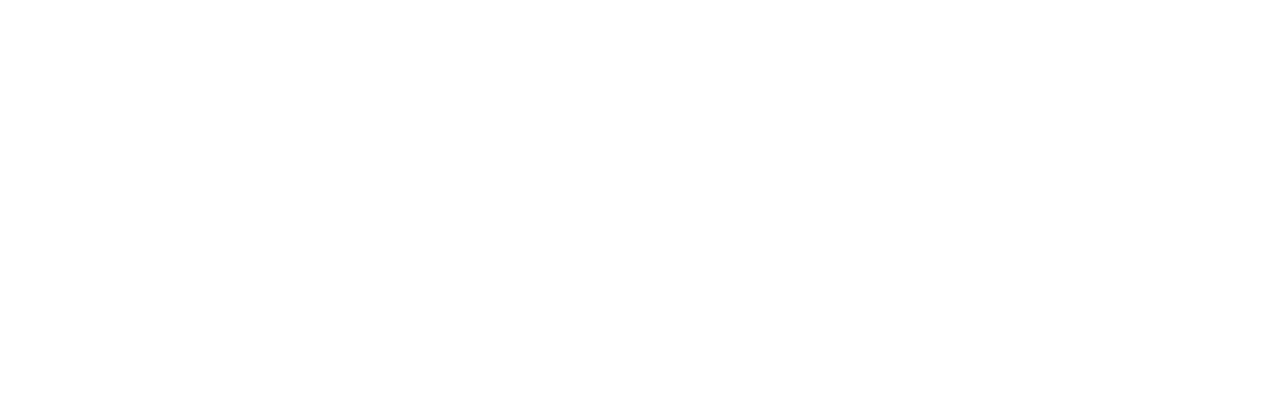
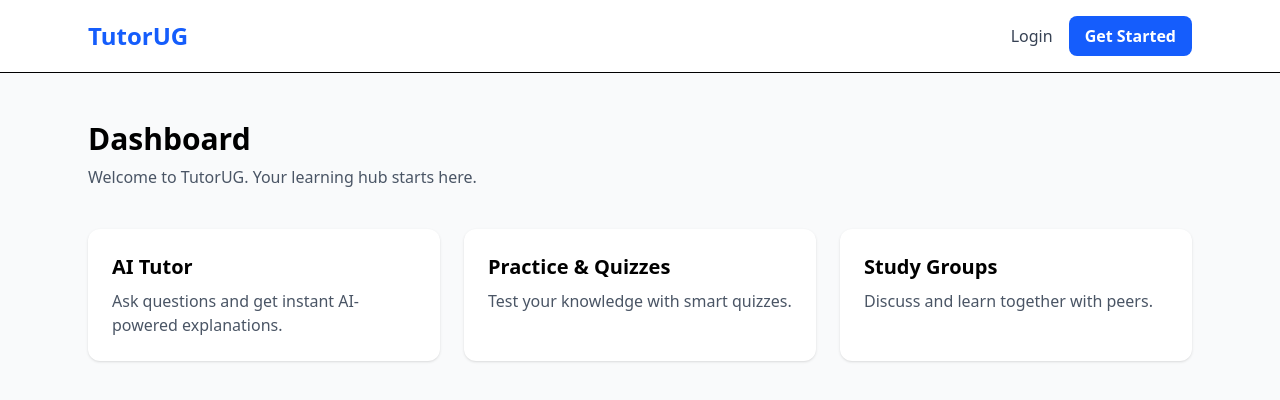
Before and after one commit to Lamboe69/TutorUG, a React app in the folder frontend/: page /dashboard in a window 1280 px wide. Before the commit this address had no page. Shown: the top 400 px of the page. Built offline with nearby package versions, Linux system fonts and the light colour scheme; the HTML template or start-up script is replaced by a standard one.

Commit message:
Temporary login redirect to dashboard

```diff
--- a/frontend/src/App.jsx
+++ b/frontend/src/App.jsx
@@ -2,6 +2,7 @@ import { Routes, Route } from "react-router-dom";
 import Landing from "./pages/Landing";
 import Login from "./pages/Login";
 import Register from "./pages/Register";
+import Dashboard from "./pages/Dashboard";
 
 export default function App() {
   return (
@@ -9,6 +10,7 @@ export default function App() {
       <Route path="/" element={<Landing />} />
       <Route path="/login" element={<Login />} />
       <Route path="/register" element={<Register />} />
+      <Route path="/dashboard" element={<Dashboard />} />
     </Routes>
   );
 }
--- a/frontend/src/pages/Dashboard.jsx
+++ b/frontend/src/pages/Dashboard.jsx
@@ -0,0 +1,55 @@
+import Navbar from "../components/Navbar";
+
+export default function Dashboard() {
+  return (
+    <div className="min-h-screen bg-gray-50">
+      <Navbar />
+
+      <div className="max-w-6xl mx-auto px-6 py-12">
+
+        {/* Header */}
+        <div className="mb-10">
+          <h1 className="text-3xl font-extrabold">
+            Dashboard
+          </h1>
+          <p className="text-gray-600 mt-2">
+            Welcome to TutorUG. Your learning hub starts here.
+          </p>
+        </div>
+
+        {/* Dashboard Cards */}
+        <div className="grid grid-cols-1 md:grid-cols-3 gap-6">
+
+          <div className="bg-white rounded-xl shadow p-6">
+            <h3 className="text-xl font-semibold mb-2">
+              AI Tutor
+            </h3>
+            <p className="text-gray-600">
+              Ask questions and get instant AI-powered explanations.
+            </p>
+          </div>
+
+          <div className="bg-white rounded-xl shadow p-6">
+            <h3 className="text-xl font-semibold mb-2">
+              Practice & Quizzes
+            </h3>
+            <p className="text-gray-600">
+              Test your knowledge with smart quizzes.
+            </p>
+          </div>
+
+          <div className="bg-white rounded-xl shadow p-6">
+            <h3 className="text-xl font-semibold mb-2">
+              Study Groups
+            </h3>
+            <p className="text-gray-600">
+              Discuss and learn together with peers.
+            </p>
+          </div>
+
+        </div>
+
+      </div>
+    </div>
+  );
+}
--- a/frontend/src/pages/Login.jsx
+++ b/frontend/src/pages/Login.jsx
@@ -36,12 +36,15 @@ export default function Login() {
               />
             </div>
 
+            {/* TEMPORARY LOGIN ACTION */}
             <button
-              type="submit"
+              type="button"
+              onClick={() => (window.location.href = "/dashboard")}
               className="w-full bg-blue-600 text-white py-3 rounded-lg font-semibold hover:bg-blue-700 transition"
             >
               Login
             </button>
+
           </form>
 
           <p className="text-center text-sm text-gray-600 mt-6">
```
